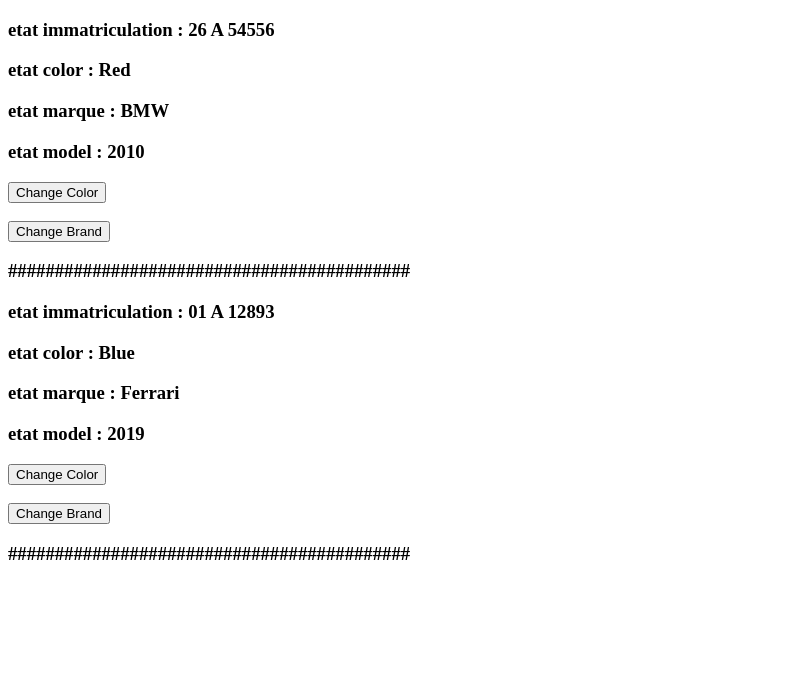
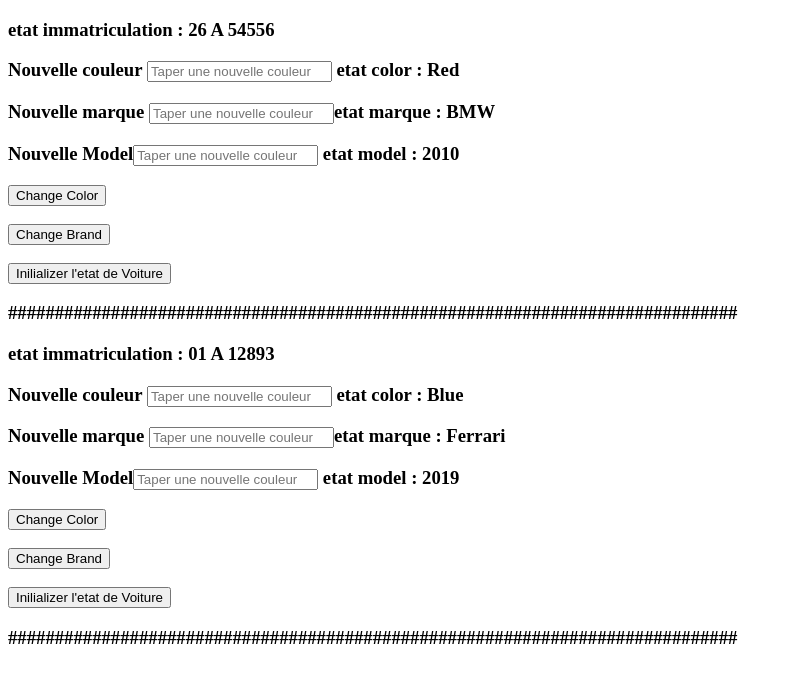
Before and after one commit to YoussefBenlarbi/First-React-App, a React (Create React App) app: page / in a window 1280 px wide. Shown: the top 682 px of the page, without its empty margins (0-793 px from the left). Built offline with nearby package versions, Linux system fonts and the light colour scheme.

Commit message:
update data while typing in input

```diff
--- a/src/components/ObjectState.js
+++ b/src/components/ObjectState.js
@@ -14,6 +14,27 @@
 			color: ' Yellow',
 		});
 	}
+
+    // changer Couleur par input
+    changerCouleur(e){
+        this.setState({color:e.target.value})
+    }
+    changerModel(e){
+        this.setState({model:e.target.value})
+    }
+
+    changerMarque(e){
+        this.setState({marque:e.target.value})
+    }
+
+    InitializerState(){
+        this.setState({immatriculation: this.props.immatriculation,
+			color: this.props.color,
+			marque: this.props.marque,
+			model: this.props.model})
+
+    }
+
 	changerBrand() {
 		this.setState({
 			marque: ' Bugatti',
@@ -23,13 +44,15 @@
 		return (
 			<div>
 				<h3>etat immatriculation : {this.state.immatriculation}</h3>
-				<h3>etat color :{this.state.color}</h3>
-				<h3>etat marque :{this.state.marque}</h3>
-				<h3>etat model :{this.state.model}</h3>
+				<h3>Nouvelle couleur <input type="text" placeholder='Taper une nouvelle couleur' onChange={(e)=> this.changerCouleur(e)}  /> etat color :{this.state.color}</h3>
+				<h3>Nouvelle marque  <input type="text" placeholder='Taper une nouvelle couleur' onChange={(e)=> this.changerMarque(e)}  />etat marque :{this.state.marque}</h3>
+				<h3>Nouvelle Model<input type="text" placeholder='Taper une nouvelle couleur' onChange={(e)=> this.changerModel(e)} /> etat model :{this.state.model}</h3>
 				<button onClick={() => this.changerColor()}>Change Color</button>
 				<br></br> <br></br>
 				<button onClick={() => this.changerBrand()}>Change Brand</button>
-				<h3>###########################################</h3>
+                <br></br> <br></br>
+                <button onClick={() => this.InitializerState()}>Inilializer l'etat de Voiture</button>
+				<h3>##############################################################################</h3>
 			</div>
 		);
 	}
--- a/src/index.js
+++ b/src/index.js
@@ -1,9 +1,9 @@
 import React from 'react';
 import ReactDOM from 'react-dom/client';
 // import Presentation from './components/presentation.js';
-import Salutation from './components/presentation.js';
-import App from './components/App.js';
-import Voiture from './components/Voiture.js';
+// import Salutation from './components/presentation.js';
+// import App from './components/App.js';
+// import Voiture from './components/Voiture.js';
 import State from "./components/ObjectState"
 
 const root = ReactDOM.createRoot(document.getElementById('root'));
```
